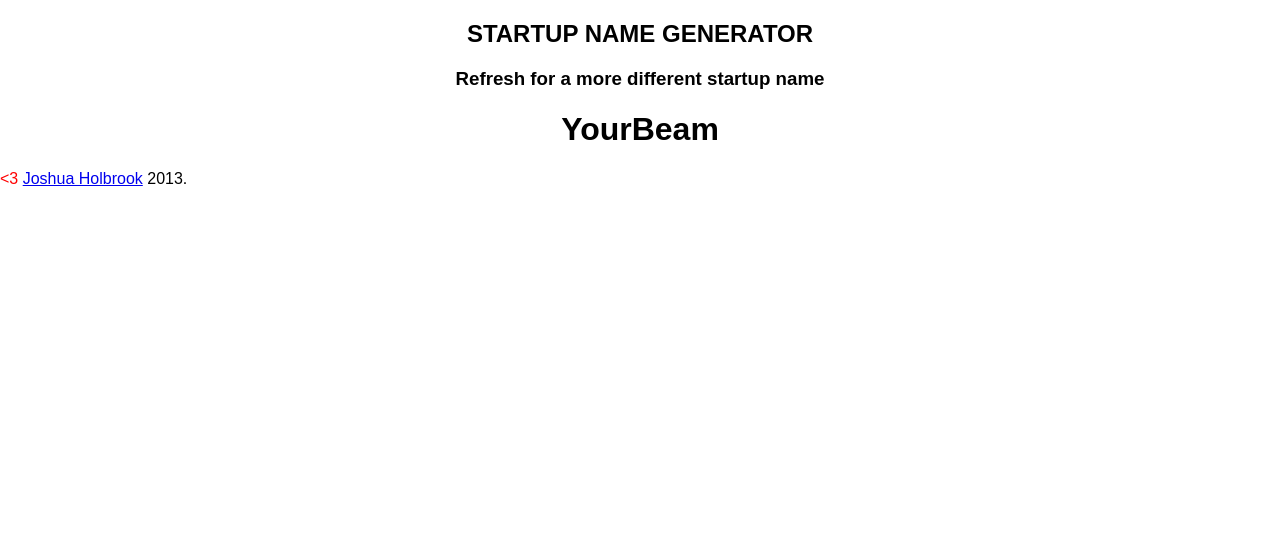
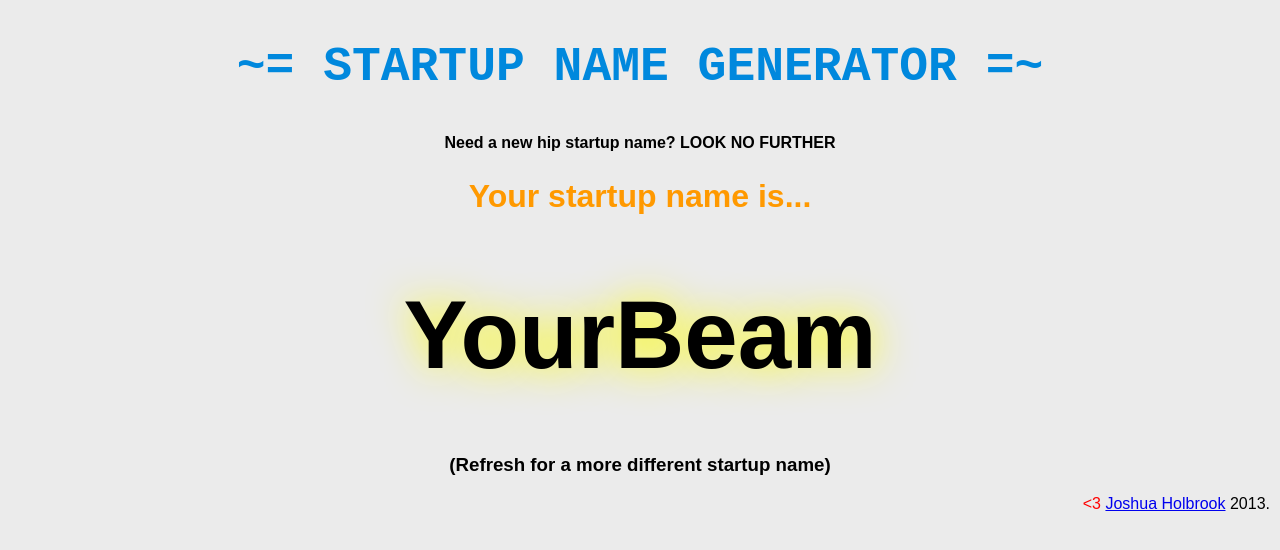
Before and after one commit to danfinlay/jesusabdullah.net, a plain HTML site: page startup-name-generator/index.html in a window 1280 px wide. Drawn offline with Linux system fonts and the light colour scheme.

Commit message:
Mad name generator css stylins

```diff
--- /dev/null
+++ b/startup-name-generator/custom.css
@@ -0,0 +1,29 @@
+body {
+  background-color: #ebebeb;
+}
+
+#main {
+  text-align: center;
+}
+
+footer {
+  text-align: right;
+  padding-right: 10px;
+}
+
+.title {
+  font-size: 36pt;
+  color: #08d;
+  font-family: monospace;
+}
+
+.intro {
+  font-size: 24pt;
+  color: #f90;
+}
+
+#startup-name {
+  font-size: 72pt;
+  color: #000;
+  text-shadow: 0 0 40px #ff0;
+}
--- a/startup-name-generator/index.html
+++ b/startup-name-generator/index.html
@@ -5,6 +5,7 @@
     <meta name="author" content="Joshua Holbrook">
     <meta name="description" content="startup name generator">
     <link rel="stylesheet" href="normalize.css">
+    <link rel="stylesheet" href="custom.css">
     <link rel="icon" type="image/png" href="/favicon.png"/>
     <script type="text/javascript">
       window.onload = function () {
@@ -63,10 +64,12 @@
     </script>
   </head>
   <body>
-    <div style="text-align: center">
-      <h2>STARTUP NAME GENERATOR</h2>
-      <h3>Refresh for a more different startup name</h3>
+    <div id="main">
+      <h2 class="title">~= STARTUP NAME GENERATOR =~</h2>
+      <h4>Need a new hip startup name? LOOK NO FURTHER</h4>
+      <h2 class="intro">Your startup name is...</h2>
       <h1 id="startup-name">[one sec...]</h1>
+      <h3>(Refresh for a more different startup name)</h3>
     </div>
     <footer>
       <span style="color: #f00">&lt;3</span> <a href="http://jesusabdullah.net">Joshua Holbrook</a> 2013.
```
